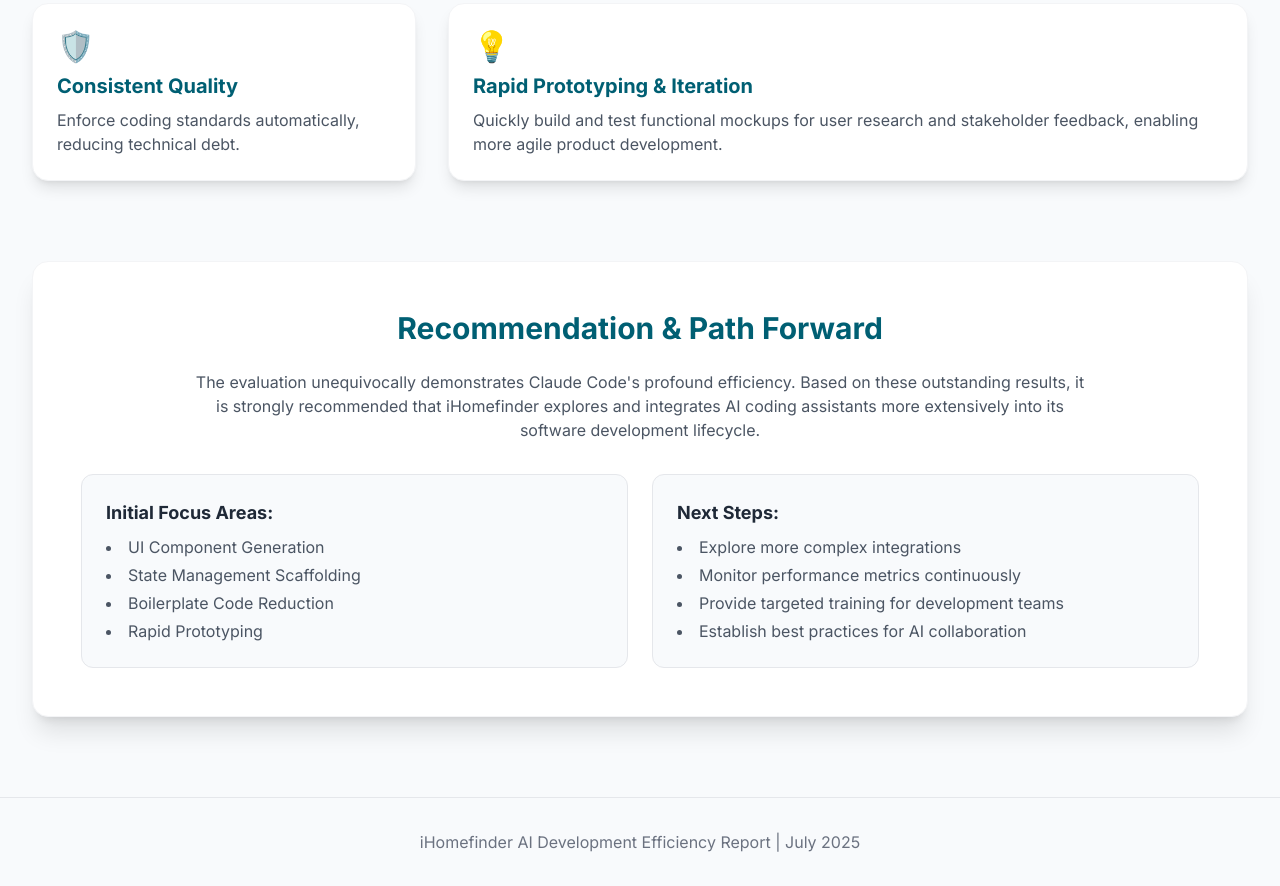
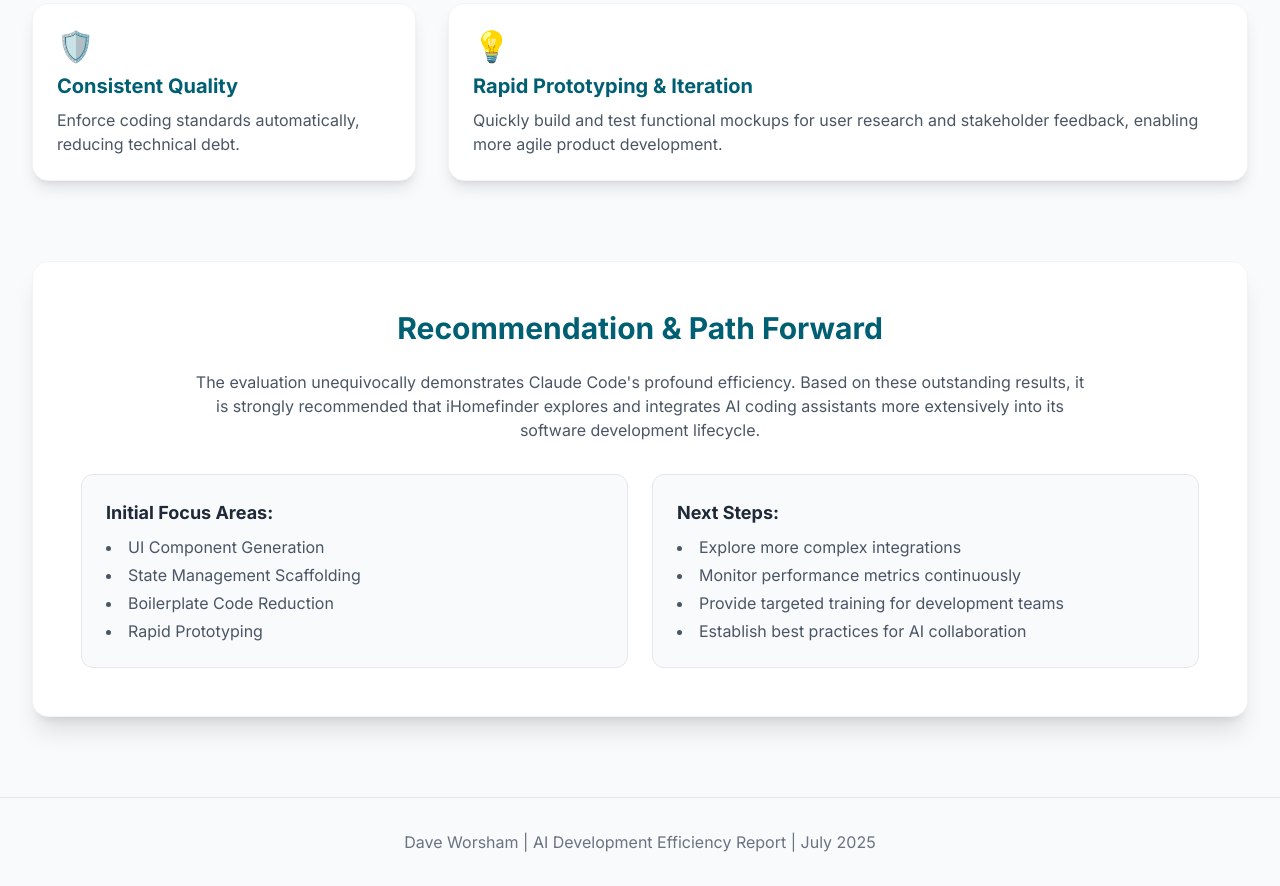
Before and after one commit to deworsham/misc, a plain HTML site: page claude-code-research/index.html in a window 1280 px wide. Shown: the part 2627-3513 px from the top of the page. Drawn offline with nearby package versions, Linux system fonts and the light colour scheme.

Commit message:
updated footer

```diff
--- a/claude-code-research/index.html
+++ b/claude-code-research/index.html
@@ -296,7 +296,7 @@
 		</main>
 
 		<footer class="text-center p-8 mt-12 border-t">
-			<p class="text-gray-500">iHomefinder AI Development Efficiency Report | July 2025</p>
+			<p class="text-gray-500">Dave Worsham | AI Development Efficiency Report | July 2025</p>
 		</footer>
 
 		<script>
```
